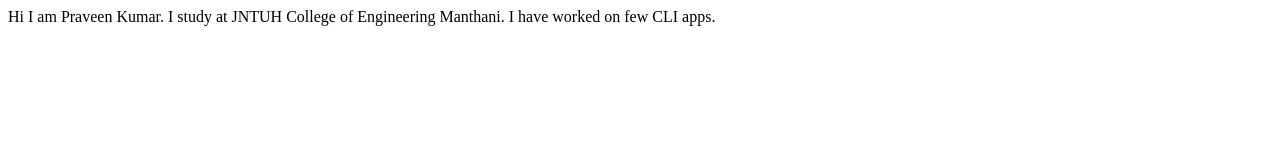
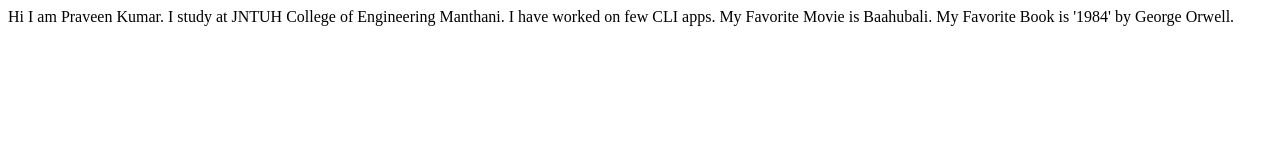
Before and after one commit to ganjipraveenkumar8324/praveenganji, a plain HTML site: page index.html in a window 1280 px wide. Drawn offline with Linux system fonts and the light colour scheme.

Commit message:
Update.index.html

```diff
--- a/index.html
+++ b/index.html
@@ -11,5 +11,7 @@
    I study at JNTUH College of Engineering Manthani.
 
    I have worked on few CLI apps.
+   My Favorite Movie is Baahubali.
+   My Favorite Book is '1984' by George Orwell.
 </body>
 </html>
```
